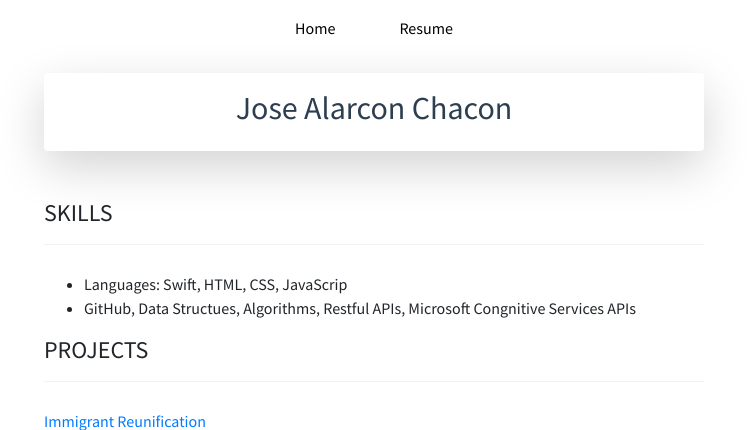
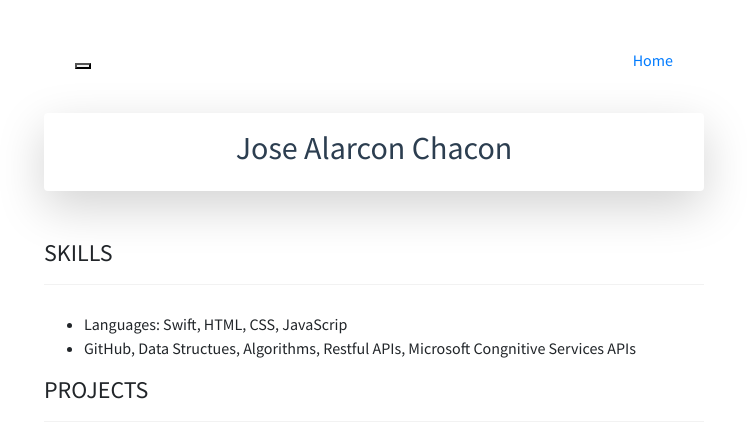
Before and after one commit to josealarconchacon/jose-profile-webpage, a PHP site: page /resume.html in a window 1280 px wide. Shown: the top 430 px of the page, without its empty margins (266-1013 px from the left). Run offline with PHP 8.4, Linux system fonts and the light colour scheme; some libraries are stand-ins or nearby versions.

Commit message:
Updating web

```diff
--- a/index.html
+++ b/index.html
@@ -23,6 +23,7 @@
         <li><a class="nav-link active" href="#"style="color: white">Home</a></li>
         <li><a class="nav-link" href="#about"style="color: white">About</a></li>
         <li><a class="nav-link" href="resume.html"style="color: white">Resume</a></li>
+        <li><a class="nav-link" href="resume.html"style="color: white">ume</a></li>
         <li><a href="#">Contact</a></li>
       </ul>
     </div>
--- a/resume.css
+++ b/resume.css
@@ -1,16 +1,10 @@
 body {
-	/*border: 20px solid #bdc3c7;*/
 	padding: 20px;
 	max-width:  700px;
 	width: 80%;
 	margin: 20px auto;
    font-family: Source Sans Pro;
 }
-
-/*.quote {
-	border-left: 5px solid #bdc3c7;
-	padding-left: 5px;
-}*/
 
 h2 {
 	color: #2c3e50;
--- a/resume.html
+++ b/resume.html
@@ -9,7 +9,24 @@
   <link href="https://fonts.googleapis.com/css?family=Source+Sans+Pro:400,700&display=swap" rel="stylesheet">
 	<link rel="stylesheet" type="text/css" href="resume.css">
 
-    <ul class="navbar navbar-expand-lg navbar-light fixed-top justify-content-center">
+
+
+  <nav class="navbar navbar-inverse navbar-fixed-top">
+  <div class="container">
+  <div class="navbar-header">
+    <button type="button" class="navbar-toggle collapsed" data-toggle="collapse"   data-target="#bs-example-navbar-collapse-1" aria-expanded="false">
+          <span class="sr-only">Toggle navigation</span>
+          <span class="icon-bar"></span>
+         </button>
+  </div>
+
+  <ul class="nav navbar-nav">
+    <li><a href="index.html">Home</a></li>
+
+   </ul>
+  </nav>
+
+<!--     <ul class="navbar navbar-expand-lg navbar-light fixed-top justify-content-center">
       <li class="nav-item list-unstyled">
           <a class="nav-link active" href="index.html"style="color: black">Home</a>
       </li>
@@ -19,7 +36,7 @@
       <li class="nav-item list-unstyled">
          <a class="nav-link" href="resume.html"style="color: black">Resume</a>
       </li>
-    </ul>
+    </ul> -->
 
 
 
```
Also changed, not shown: mywork.html (+4 -4 lines).
